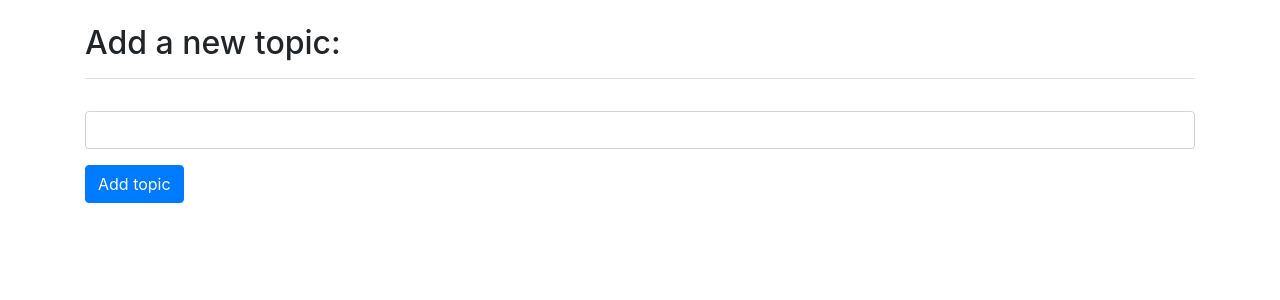
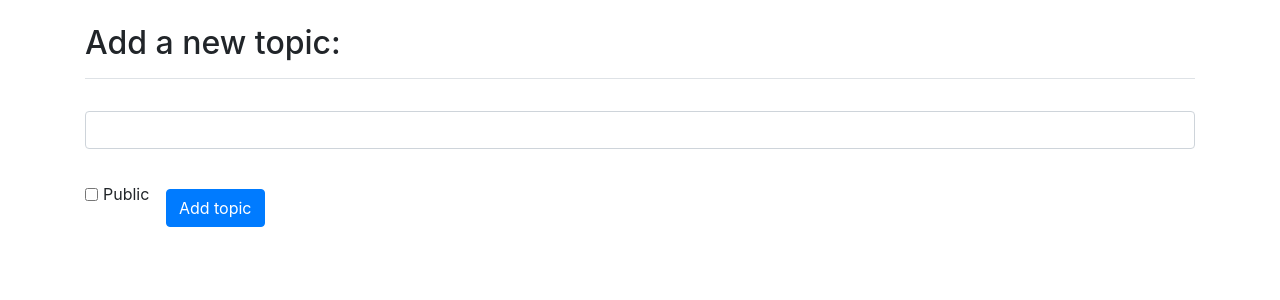
Before and after one commit to tianyhe/learning_log, a Django app: page /new_topic/ in a window 1280 px wide. Shown: the part 58-358 px from the top of the page. Run offline with Django 3.2, Linux system fonts and the light colour scheme; a user stored in the database is signed in; parts of the project's set-up code (start-up, migrations or seed data) failed here and were passed over; some libraries are stand-ins or nearby versions.

Commit message:
Added the option of making a topic public but read-only

```diff
--- a/learning_logs/forms.py
+++ b/learning_logs/forms.py
@@ -7,7 +7,7 @@ class TopicForm(forms.ModelForm):
     class Meta:
         model = Topic
         fields = ['text']
-        labels = {'text': ''}
+        labels = {'text': '', "public": "label for public"}
 
 class EntryForm(forms.ModelForm):
     """A class to define the entry form."""
--- a/learning_logs/models.py
+++ b/learning_logs/models.py
@@ -8,6 +8,7 @@ class Topic(models.Model):
     text = models.CharField(max_length=200)
     date_added = models.DateTimeField(auto_now_add=True)
     owner = models.ForeignKey(User, on_delete=models.CASCADE)
+    public = models.BooleanField(default=False)
 
     def __str__(self):
         """Return a string representation of the model."""
--- a/learning_logs/templates/learning_logs/new_topic.html
+++ b/learning_logs/templates/learning_logs/new_topic.html
@@ -15,8 +15,13 @@
       use to display the form with bootstrap styling.
       Replace 'form.as_p' modefier which displace form in paragraph style automatifcally.
     -->
+    <div class="form-check form-check-inline">
+      <input class="form-check-input" type="checkbox" name="public", value="True", id='publicTrue' />
+      <label class="form-check-label" for="publicTrue">Public</label>
+    </div>
+
     {% buttons %}
-    <button name = "submit" class="btn btn-primary">Add topic</button>
+    <button name = "submit" class="btn btn-primary mt-4">Add topic</button>
     {% endbuttons %}
   </form>
 
--- a/learning_logs/views.py
+++ b/learning_logs/views.py
@@ -21,8 +21,8 @@ def topics(request):
 def topic(request, topic_id):
     """Show a single topic and all its entries."""
     topic = get_object_or_404(Topic, id=topic_id)
-    # Make sure the topic belongs to the current user.
-    check_topic_owner(topic, request)
+    # If the status is not public, make sure the topic belongs to the current user.
+    check_topic_status(topic, request) # Otherwise displace in Read-Only Mode
 
     entries = topic.entry_set.order_by('-date_added')
     context = {'topic': topic, 'entries': entries}
@@ -40,6 +40,7 @@ def new_topic(request):
         if form.is_valid():
             new_topic = form.save(commit=False)
             new_topic.owner = request.user
+            new_topic.public = request.POST.get('public', default=False)
             new_topic.save()
             return redirect('learning_logs:topics')
 
@@ -95,3 +96,8 @@ def check_topic_owner(topic, request):
     """Make sure the requested data belongs to the current user."""
     if topic.owner != request.user:
         raise Http404
+
+def check_topic_status(topic, request):
+    """Check if the topic avaliable to the unauthenticated users."""
+    if topic.public == False:
+        raise Http404
```
Also changed, not shown: db.sqlite3, learning_logs/migrations/0006_topic_public.py (added).
